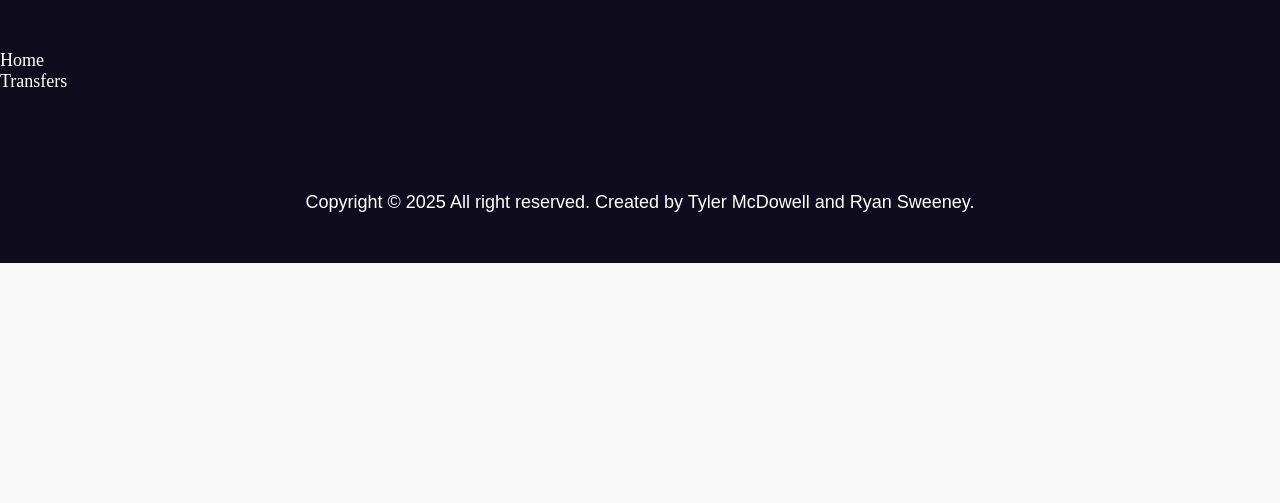
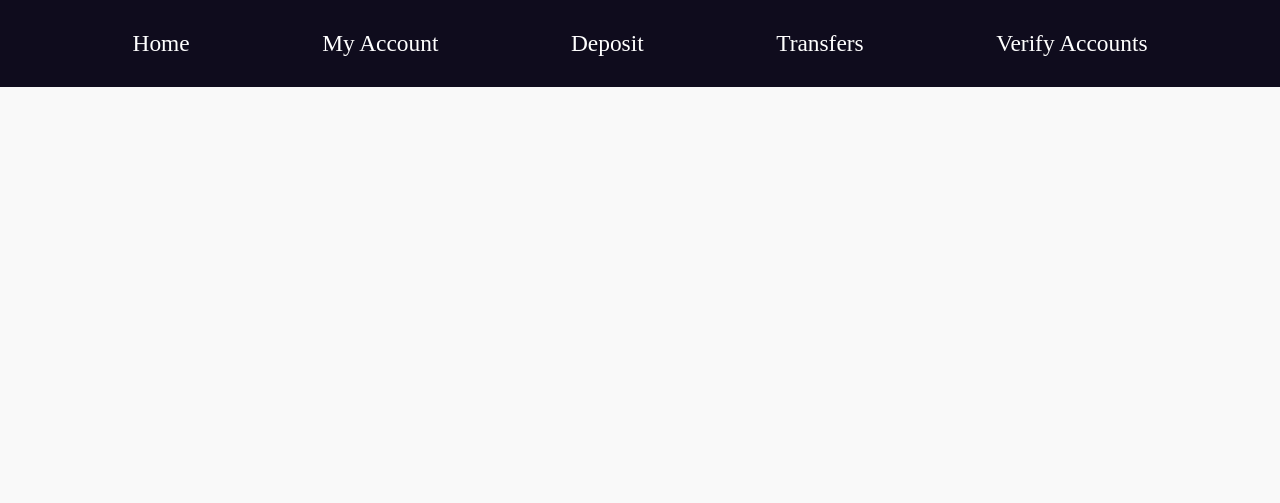
Before and after one commit to Pious726/CSET170Final, a Flask app: page / in a window 1280 px wide. Shown: the top 503 px of the page. Run offline with Flask 3, Linux system fonts and the light colour scheme.

Commit message:
styled nav

```diff
--- a/static/styles/styles.css
+++ b/static/styles/styles.css
@@ -43,12 +43,17 @@ p {
 header {
     background-color: var(--secondaryColor);
     color: #fff;
-    padding: 50px 0;
+    padding: 30px 0;
 }
 
 /* Styles for nav */
+.navlist {
+    display: flex;
+    justify-content: space-evenly;
+}
 .navlist li {
     list-style-type: none;
+    font-size: 1.3em;
 }
 .navlist a {
     text-decoration: none;
@@ -60,5 +65,7 @@ footer {
     background-color: var(--secondaryColor);
     color: #fff;
     padding: 50px 0;
+    width: 100%;
+    margin-top: auto;
     text-align: center;
 }
--- a/templates/base.html
+++ b/templates/base.html
@@ -11,12 +11,13 @@
         <nav class="navbar">
             <ul class="navlist">
                 <li><a href="home.html">Home</a></li>
+                <li><a href="account.html">My Account</a></li>
+                <li><a href="deposit.html">Deposit</a></li>
+                <li><a href="transfer.html">Transfers</a></li>
+                <li><a href="admin.html">Verify Accounts</a></li>
                 {% if IsAdmin == 0 %}
-                <li><a href="account.html">My Account</a></li>
                 {% elif IsAdmin == 1 %}
-                <li><a href="admin.html">Verify Accounts</a></li>
                 {% endif %}
-                <li><a href="transfer.html">Transfers</a></li>
             </ul>
         </nav>
     </header>
```
